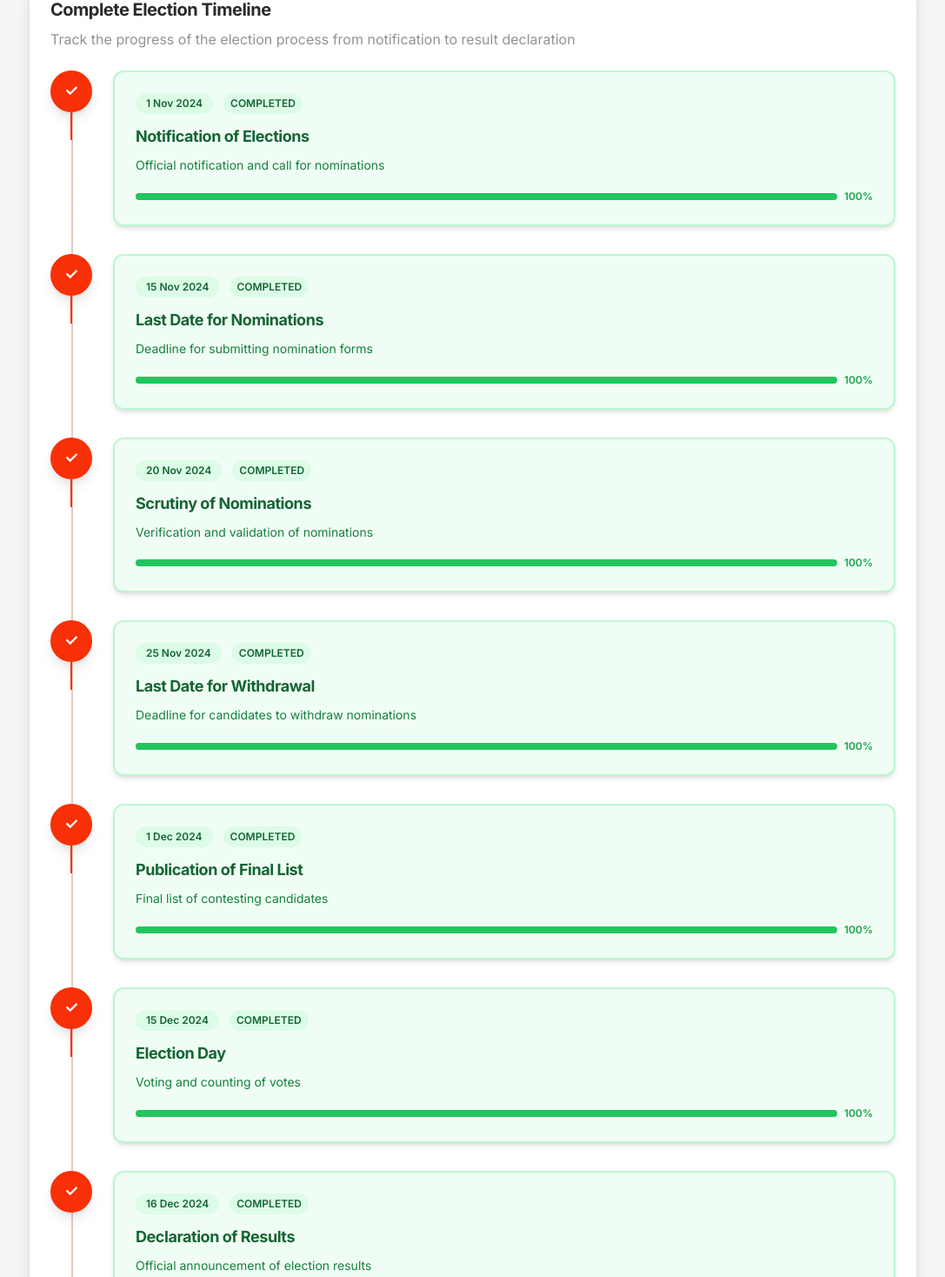
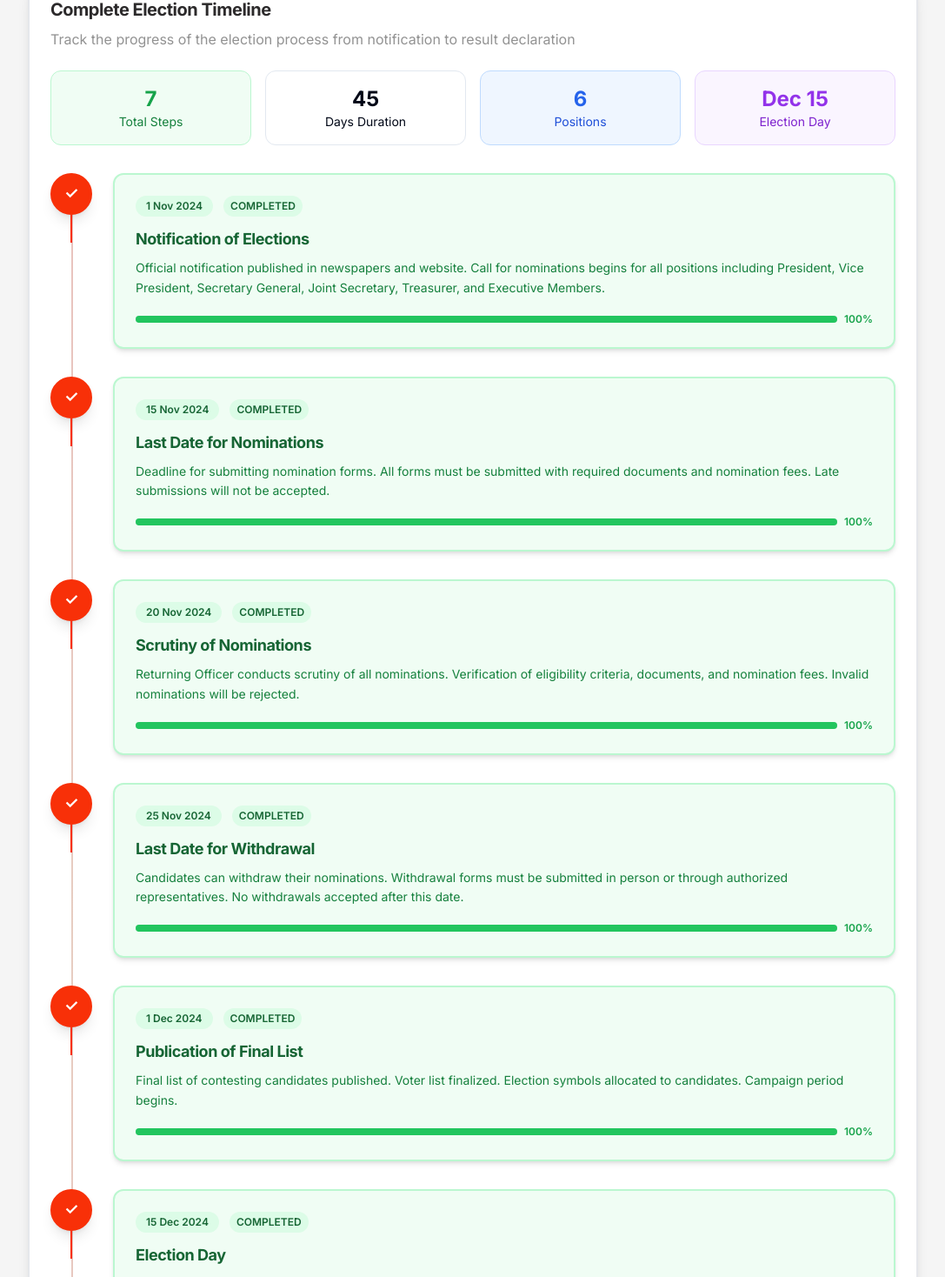
Before and after one commit to harrypeter07/sepaktakraw, a Next.js app: page /elections in a window 1280 px wide. Shown: the part 998-2466 px from the top of the page at 87% size, without its empty margins (96-1183 px from the left). Built offline with nearby package versions, Linux system fonts and the light colour scheme.

Commit message:
Update election schedule descriptions for clarity and add quick stats section to ElectionsPage

```diff
--- a/app/(public)/elections/page.tsx
+++ b/app/(public)/elections/page.tsx
@@ -177,37 +177,37 @@ export default function ElectionsPage() {
     {
       date: "2024-11-01",
       event: "Notification of Elections",
-      description: "Official notification and call for nominations"
+      description: "Official notification published in newspapers and website. Call for nominations begins for all positions including President, Vice President, Secretary General, Joint Secretary, Treasurer, and Executive Members."
     },
     {
       date: "2024-11-15",
       event: "Last Date for Nominations",
-      description: "Deadline for submitting nomination forms"
+      description: "Deadline for submitting nomination forms. All forms must be submitted with required documents and nomination fees. Late submissions will not be accepted."
     },
     {
       date: "2024-11-20",
       event: "Scrutiny of Nominations",
-      description: "Verification and validation of nominations"
+      description: "Returning Officer conducts scrutiny of all nominations. Verification of eligibility criteria, documents, and nomination fees. Invalid nominations will be rejected."
     },
     {
       date: "2024-11-25",
       event: "Last Date for Withdrawal",
-      description: "Deadline for candidates to withdraw nominations"
+      description: "Candidates can withdraw their nominations. Withdrawal forms must be submitted in person or through authorized representatives. No withdrawals accepted after this date."
     },
     {
       date: "2024-12-01",
       event: "Publication of Final List",
-      description: "Final list of contesting candidates"
+      description: "Final list of contesting candidates published. Voter list finalized. Election symbols allocated to candidates. Campaign period begins."
     },
     {
       date: "2024-12-15",
       event: "Election Day",
-      description: "Voting and counting of votes"
+      description: "Annual General Meeting and voting process. Secret ballot voting from 10:00 AM to 4:00 PM. Counting of votes begins immediately after voting ends."
     },
     {
       date: "2024-12-16",
       event: "Declaration of Results",
-      description: "Official announcement of election results"
+      description: "Official announcement of election results. New office bearers take oath. Handover ceremony from outgoing to incoming committee."
     }
   ];
 
@@ -266,6 +266,27 @@ export default function ElectionsPage() {
                 Track the progress of the election process from notification to result declaration
               </p>
             </div>
+
+            {/* Quick Stats */}
+            <div className="grid grid-cols-2 md:grid-cols-4 gap-4 mb-8">
+              <div className="text-center p-4 bg-green-50 rounded-lg border border-green-200">
+                <div className="text-2xl font-bold text-green-600">7</div>
+                <div className="text-sm text-green-700">Total Steps</div>
+              </div>
+              <div className="text-center p-4 bg-orange-50 rounded-lg border border-orange-200">
+                <div className="text-2xl font-bold text-orange-600">45</div>
+                <div className="text-sm text-orange-700">Days Duration</div>
+              </div>
+              <div className="text-center p-4 bg-blue-50 rounded-lg border border-blue-200">
+                <div className="text-2xl font-bold text-blue-600">6</div>
+                <div className="text-sm text-blue-700">Positions</div>
+              </div>
+              <div className="text-center p-4 bg-purple-50 rounded-lg border border-purple-200">
+                <div className="text-2xl font-bold text-purple-600">Dec 15</div>
+                <div className="text-sm text-purple-700">Election Day</div>
+              </div>
+            </div>
+
             <Timeline items={electionSchedule} />
           </Card>
         </Section>
```
